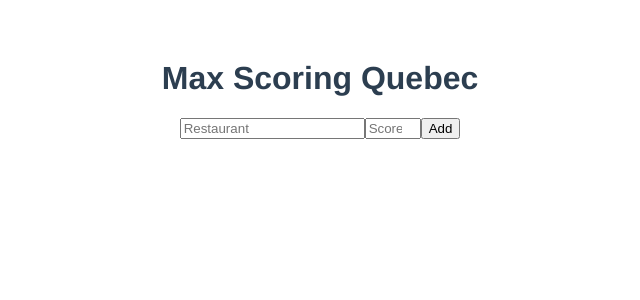
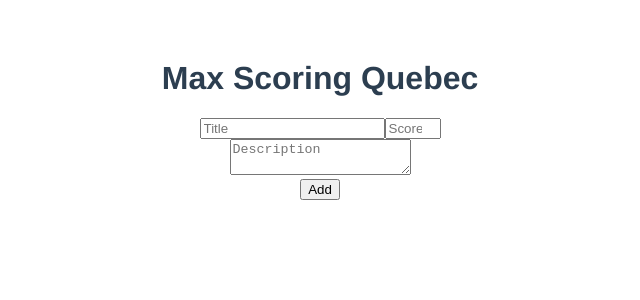
Before and after one commit to whispyy/max-scoring-qc, a Vue app: page / in a window 1280 px wide. Shown: the top 300 px of the page, without its empty margins (320-960 px from the left). Built offline with nearby package versions, Linux system fonts and the light colour scheme.

Commit message:
chore(*): add desc attribute + reorganize components

```diff
--- a/src/components/Scoring.vue
+++ b/src/components/Scoring.vue
@@ -3,10 +3,11 @@
     <h1>{{ title }}</h1>
 
     <form @submit.prevent="addList">
+      <div>
         <input
           type="text"
-        placeholder="Restaurant"
-        v-model="newItem.text"
+          placeholder="Title"
+          v-model="newItem.title"
         />
         <input
           type="number"
@@ -14,12 +15,19 @@
           placeholder="Score"
           v-model="newItem.score"
         />
+      </div>
+      <div>
+        <textarea
+          placeholder="Description"
+          v-model="newItem.desc">
+        </textarea>
+      </div>
       <button>Add</button>
     </form>
 
     <draggable v-model="list" group="score" @start="drag=true" @end="drag=false">
       <div v-for="item in list" :key="item.id">
-        <item class="item" :item="item">
+        <item :item="item">
           <button class="remove" @click="removeList(item)">x</button>
         </item>
       </div>
@@ -29,7 +37,7 @@
 
 <script>
 import draggable from 'vuedraggable'
-import item from '@/components/utils/item'
+import { item } from '@/components/list'
 import store from '../store'
 
 export default {
@@ -43,7 +51,7 @@ export default {
   },
   data() {
     return {
-      newItem : { text: '', score: null }
+      newItem : { title: '', desc: '', score: null }
     }
   },
   computed: {
@@ -59,7 +67,7 @@ export default {
   methods: {
     addList() {
       store.commit('addList', this.newItem)
-      this.newItem = { text: '', score: null }
+      this.newItem = { title: '', desc: '', score: null }
     },
     removeList(id) {
       store.commit('removeList', id)
@@ -70,10 +78,6 @@ export default {
 </script>
 
 <style scoped>
-.item {
-  margin: 1rem auto;
-}
-
 .remove {
   cursor: pointer;
   border-radius: 1rem;
--- /dev/null
+++ b/src/components/list/index.js
@@ -0,0 +1,3 @@
+import item from './item'
+
+export { item }
--- a/src/components/utils/item.vue
+++ b/src/components/list/item.vue
@@ -1,7 +1,10 @@
 <template>
   <div class="item">
-    <span class="score">{{ item.score }} / 10</span>
-    <span class="text">{{ item.text }}</span>
+    <div class="score">{{ item.score }}</div>
+    <div class="text">
+      <h3 class="title">{{ item.title }}</h3>
+      <p>{{ item.desc }}</p>
+    </div>
     <slot></slot>
   </div>
 </template>
@@ -11,7 +14,7 @@ export default {
   name: 'item',
   props: {
     item : {
-      text: String,
+      title: String,
       score: String | Number
     }
   }
@@ -30,9 +33,6 @@ export default {
   padding: 1rem;
 }
 
-.text {
-  text-align: center;
-}
 .score {
   border-radius: 1rem;
   background-color: darkgray;
--- a/src/store/index.js
+++ b/src/store/index.js
@@ -12,9 +12,9 @@ export default new Vuex.Store({
         setList(state, list) {
         state.list = list
         },
-		addList(state, { text, score }) {
+    addList(state, { title, desc, score }) {
       const order = state.list.length;
-			state.list.push({ text, score, order })
+      state.list.push({ title, desc, score, order })
     },
     removeList(state, item) {
       state.list.splice(state.list.indexOf(item), 1)
```
Lines whose indentation alone changed are shown as unchanged.
